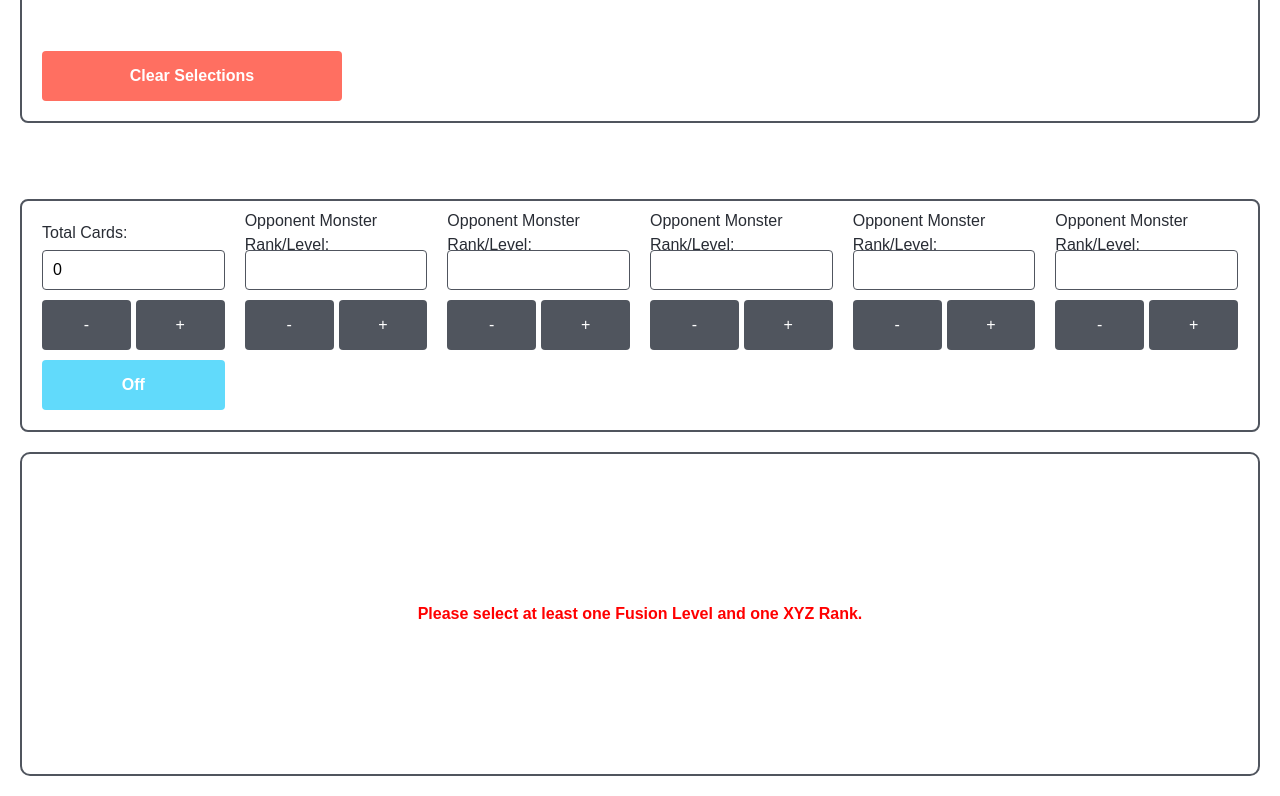
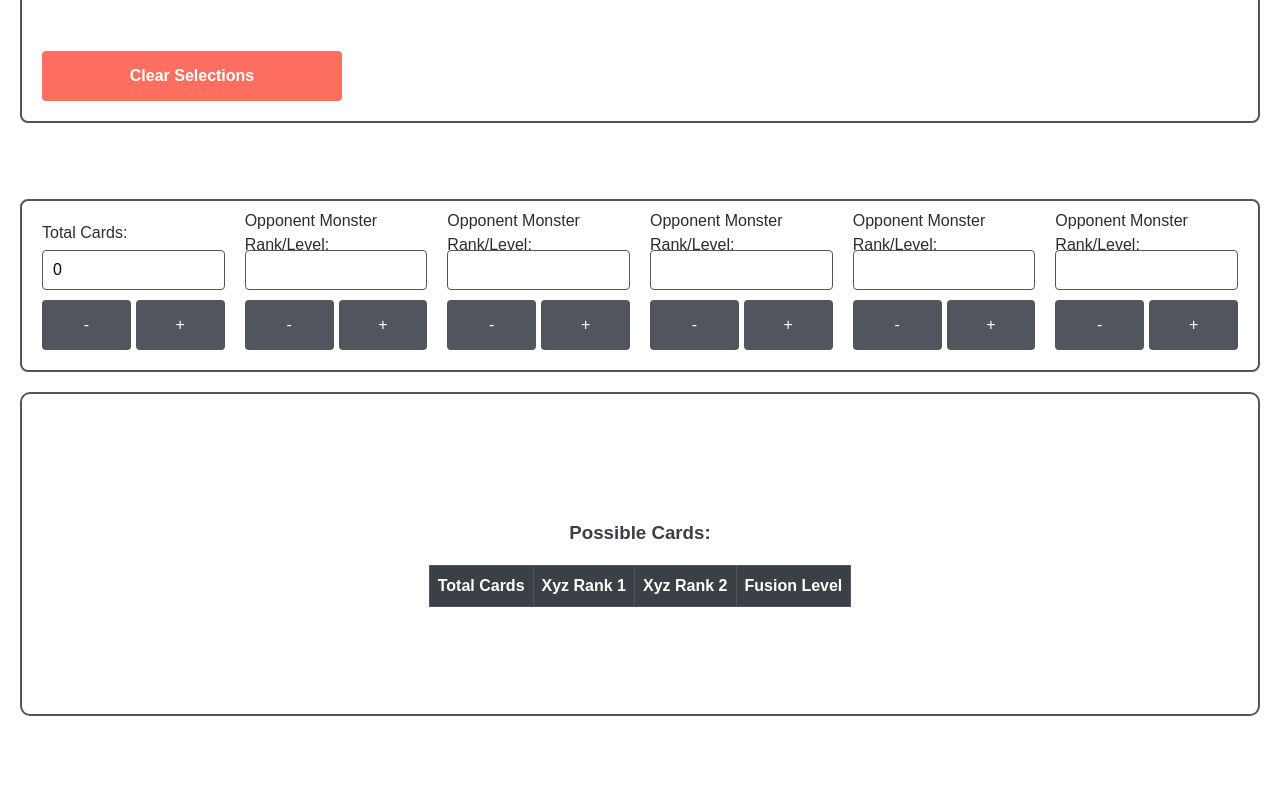
Before and after one commit to BILL-ON/ygo-SimultaneousEquationCannons, a React (Vite) app in the folder front/: page / in a window 1280 px wide. Shown: the part 450-1246 px from the top of the page. After the commit the page ends 1186 px from the top, so only its background shows below. Built offline with nearby package versions, Linux system fonts and the light colour scheme.

Commit message:
[DEL] toggle display

```diff
--- a/front/src/App.tsx
+++ b/front/src/App.tsx
@@ -7,9 +7,7 @@ function App() {
   const [opponentMonstersRankOrLevel, setOpponentMonstersRankOrLevel] = useState<(number | null)[]>(new Array(5).fill(null));
   const [selectedFusionLevels, setSelectedFusionLevels] = useState<number[]>([]);
   const [selectedXyzRanks, setSelectedXyzRanks] = useState<number[]>([]);
-  const [calculationResult, setCalculationResult] = useState<any>(null);
   const [errorMessage, setErrorMessage] = useState<string>("");
-  const [isToggleOn, setIsToggleOn] = useState<boolean>(false);
 
   const levels = Array.from({ length: 12 }, (_, i) => i + 1);
   const MAX_EXTRA_DECK_SIZE = 15;
@@ -88,22 +86,6 @@ function App() {
   };
 
   useEffect(() => {
-    const result = [];
-    for (const opponentMonsterRankOrLevel of opponentMonstersRankOrLevel) {
-      if (opponentMonsterRankOrLevel !== null) {
-        const data = solveCardRequirements(totalCards, opponentMonsterRankOrLevel);
-        if (data !== null) {
-          result.push(data);
-        }
-      }
-    }
-    if (result.length > 0) {
-      setCalculationResult(result);
-    }
-
-  }, [totalCards, opponentMonstersRankOrLevel, selectedFusionLevels, selectedXyzRanks]);
-
-  useEffect(() => {
     const darkThemeQuery = window.matchMedia("(prefers-color-scheme: dark)");
 
     const handleThemeChange = (event: MediaQueryListEvent) => {
@@ -111,7 +93,6 @@ function App() {
       document.body.setAttribute('data-theme', newTheme);
     };
 
-    // Set initial theme
     const initialTheme = darkThemeQuery.matches ? "dark" : "light";
     document.body.setAttribute('data-theme', initialTheme);
 
@@ -193,16 +174,10 @@ function App() {
               const value = Math.max(0, Number(e.target.value));
               setTotalCards(value);
             }}
-            disabled={isToggleOn}
           />
           <div className="button-group">
-            <button onClick={() => setTotalCards((prev) => Math.max(0, prev - 1))} disabled={isToggleOn}>-</button>
-            <button onClick={() => setTotalCards((prev) => prev + 1)} disabled={isToggleOn}>+</button>
-          </div>
-          <div className="button-group">
-            <button onClick={() => setIsToggleOn((prev) => !prev)} className="toggle-possible-cards">
-              {isToggleOn ? "On" : "Off"}
-            </button>
+            <button onClick={() => setTotalCards((prev) => Math.max(0, prev - 1))} >-</button>
+            <button onClick={() => setTotalCards((prev) => prev + 1)} >+</button>
           </div>
         </div>
 
@@ -255,8 +230,7 @@ function App() {
       </div>
 
       <div className="result-section">
-        {isToggleOn ? (
-          <div className="result">
+        {<div className="result">
           <h3>Possible Cards:</h3>
           <table>
             <thead>
@@ -278,19 +252,7 @@ function App() {
               ))}
             </tbody>
           </table>
-          </div>
-        ) : calculationResult ? (
-          <div className="result">
-            <h3>Combination:</h3>
-            <p><strong>Xyz Rank 1:</strong> {calculationResult.xyzRank1}</p>
-            <p><strong>Xyz Rank 2:</strong> {calculationResult.xyzRank2}</p>
-            <p><strong>Fusion Level:</strong> {calculationResult.fusionLevel}</p>
-          </div>
-        ) : selectedFusionLevels.length === 0 || selectedXyzRanks.length === 0 ? (
-          <p className="no-selection">Please select at least one Fusion Level and one XYZ Rank.</p>
-        ) : (
-          <p className="no-result">No valid solution found with the selected parameters.</p>
-        )}
+        </div>}
       </div>
     </div>
   );
```
Lines whose indentation alone changed are shown as unchanged.
